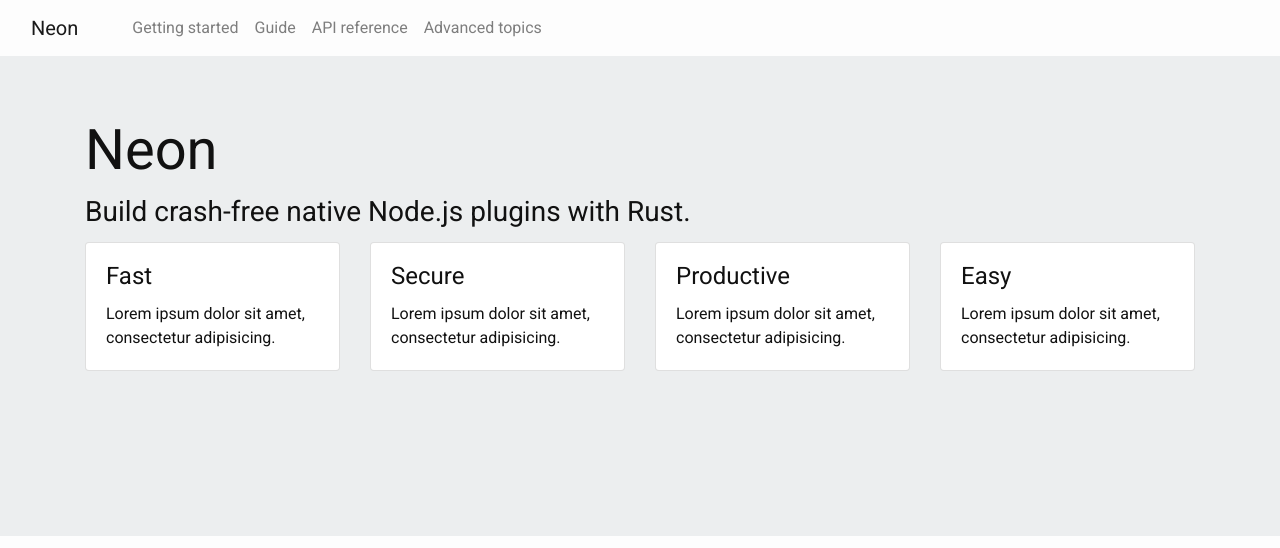
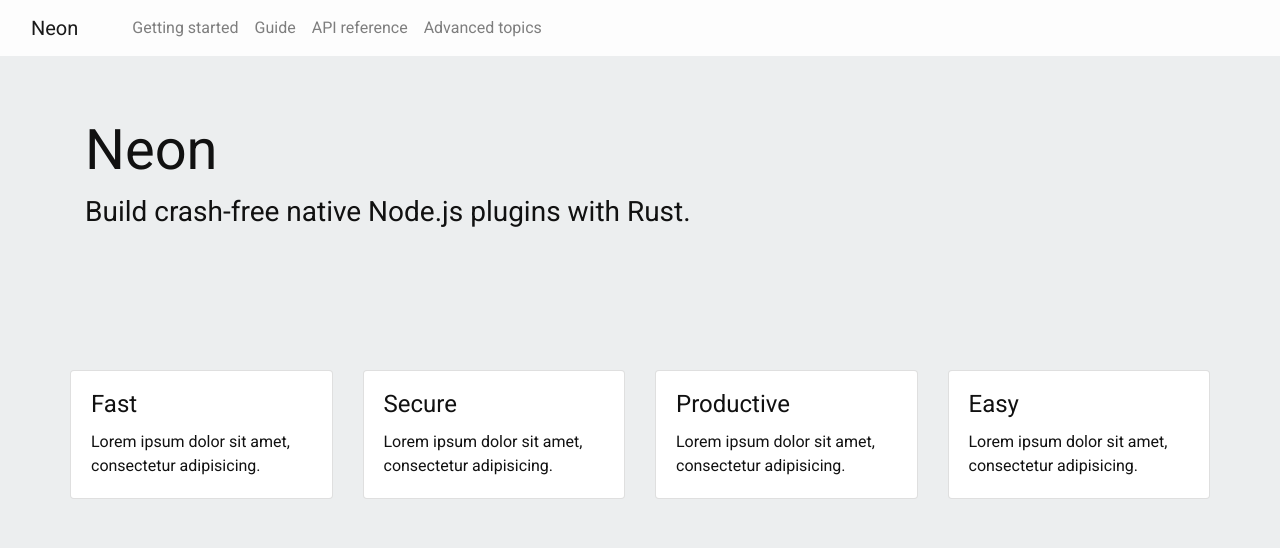
Before and after one commit to neon-bindings/www-archive, a Jekyll site: the page built from index.html, in a window 1280 px wide. Shown: the top 548 px of the page. Built offline with Jekyll 4.4.1, drawn with Linux system fonts in a browser that asks for light colours; nearby versions of some CDN libraries; grey boxes are pictures that could not be loaded.

Commit message:
Tweak Jumbo Blocks

```diff
--- a/_sass/_layout.scss
+++ b/_sass/_layout.scss
@@ -15,5 +15,8 @@
 
 .site-main-jumbo {
   min-height: 30rem;
+  .site-main-jumbo-header {
+    margin-bottom: 8rem;
+  }
 
 }
--- a/index.html
+++ b/index.html
@@ -5,11 +5,10 @@
 <section class="jumbotron jumbotron-fluid site-main-jumbo">
   <div class="container">
     <div class="row">
-      <div class="col-md-8 col-md-offset-2">
+      <div class="col-md-8 col-md-offset-2 site-main-jumbo-header">
         <h1 class="display-4">Neon</h1>
-        <h3>Build crash-free native Node.js plugins with Rust.</h3>
+        <h3 class="">Build crash-free native Node.js plugins with Rust.</h3>
       </div>
-    </div>
     <div class="row">
       <div class="col-md-3">
         <div class="card">
```
